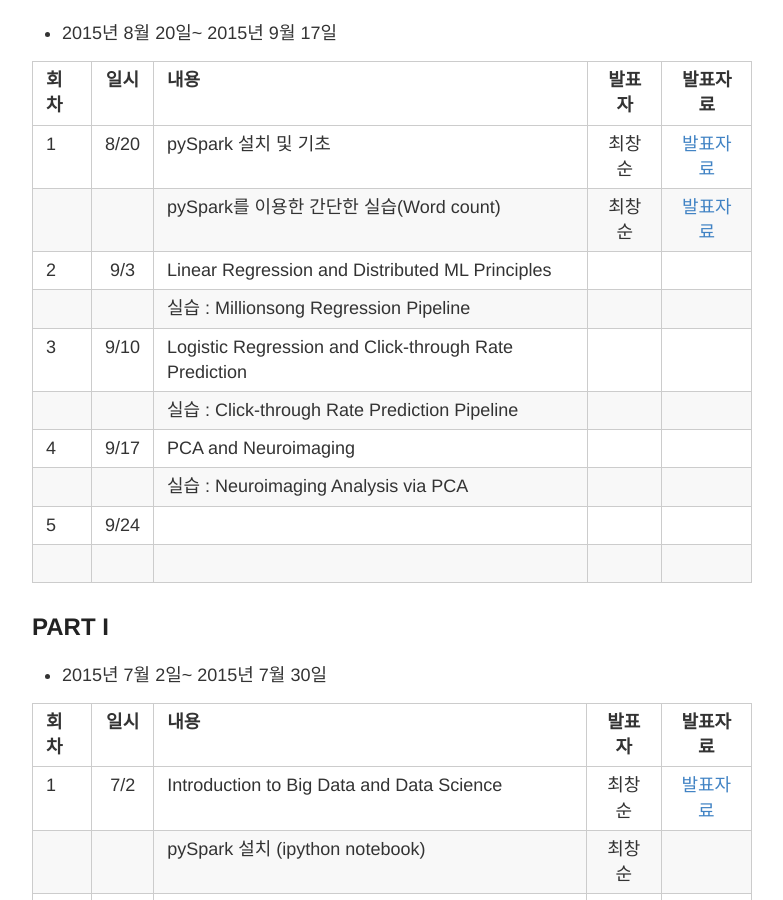
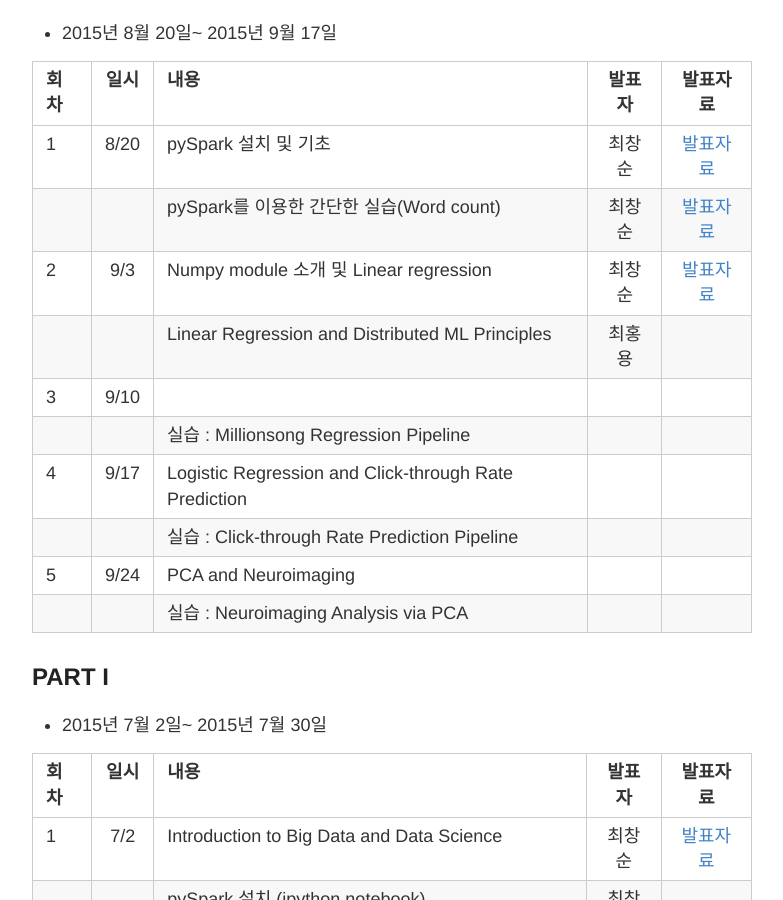
Before and after one commit to biospin/biospark, a Jekyll site: the page built from _posts/2015-8-25-SCHEDULE.md, in a window 1280 px wide and 900 px high, scrolled down 311 px. Shown: the whole window, without its empty margins (248-1031 px from the left). Built offline with Jekyll 4.4.1, drawn with Linux system fonts in a browser that asks for light colours; Markdown is read by kramdown in place of the engine named in the settings.

Commit message:
Update 2015-8-25-SCHEDULE.md

```diff
--- a/_posts/2015-8-25-SCHEDULE.md
+++ b/_posts/2015-8-25-SCHEDULE.md
@@ -13,14 +13,14 @@ title: 스터디 일정 & 커리큘럼 & 발표자료
 | ----- |:------:| :-------------------------------------|:-------:|:----------------------------------------: |
 | 1 |8/20|pySpark 설치 및 기초                          |최창순   |[발표자료](http://nbviewer.ipython.org/github/biospin/biospark/blob/master/Part2/Week1_20150820/spark_tutorial_student.ipynb)|
 |   |    |pySpark를 이용한 간단한 실습(Word count)      |최창순   |[발표자료](http://nbviewer.ipython.org/github/biospin/biospark/blob/master/Part1/Week4/lab1_word_count_student_Answer_CS_20150730.ipynb)|
-| 2 |9/3 |Linear Regression and Distributed ML Principles |         |                                          |
-|   |    |실습 : Millionsong Regression Pipeline           |         |                                          |
-| 3 |9/10|Logistic Regression and Click-through Rate Prediction  |     |                                          |
-|   |    |실습 : Click-through Rate Prediction Pipeline          |     |                                          |
-| 4 |9/17|PCA and Neuroimaging                            |         |                                           |
-|   |    |실습 : Neuroimaging Analysis via PCA            |         |                                          |
-| 5 |9/24|                                                |         |                                           |
-|   |    |                                                 |   |                                           |
+| 2 |9/3 | Numpy module 소개 및 Linear regression| 최창순 |[발표자료](http://nbviewer.ipython.org/github/biospin/biospark/blob/master/Part2/Week2_20150903/Week2_Numpy_LinearReg.ipynb) |
+|   |    | Linear Regression and Distributed ML Principles  | 최홍용  |                                          |
+| 3 |9/10| |     |                                          |
+|   |    |실습 : Millionsong Regression Pipeline          |     |                                          |
+| 4 |9/17|  Logistic Regression and Click-through Rate Prediction     |         |                                           |
+|   |    | 실습 : Click-through Rate Prediction Pipeline          |         |                                          |
+| 5 |9/24|PCA and Neuroimaging|         |                                           |
+|   |    |실습 : Neuroimaging Analysis via PCA|          |                                           |
 
 
 ## PART I
```
